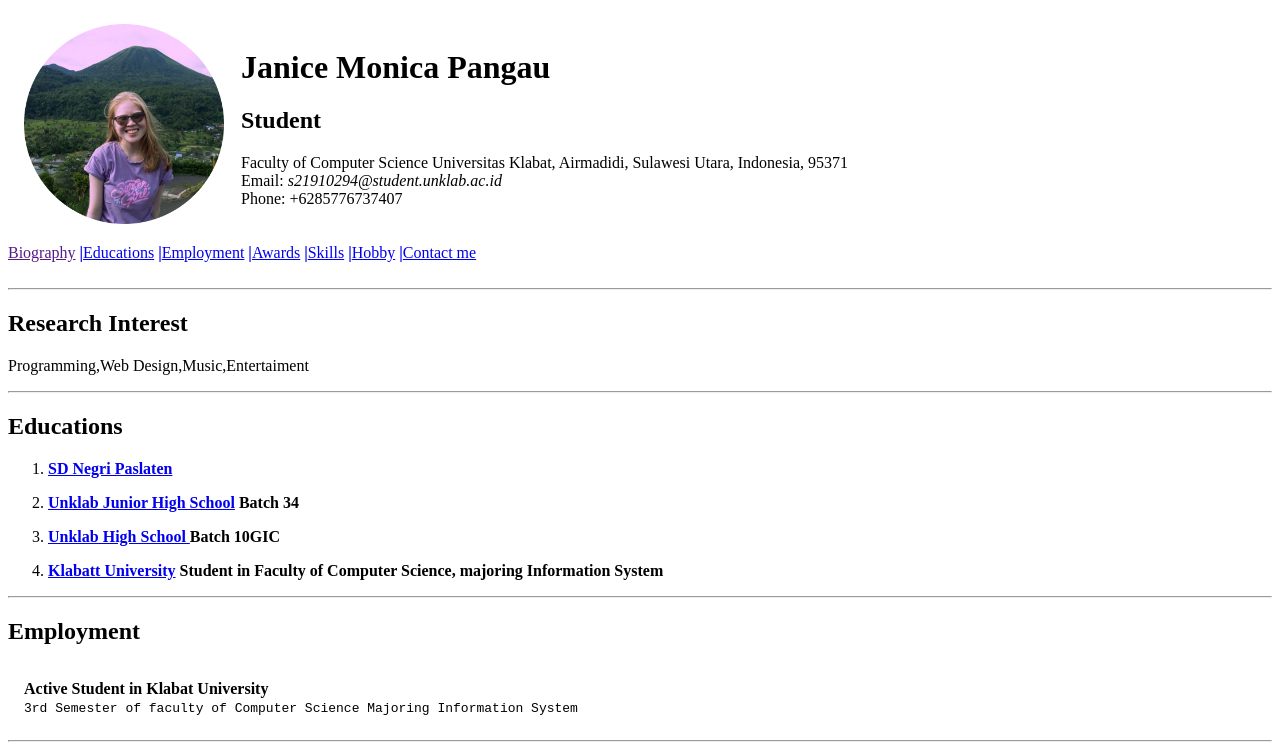
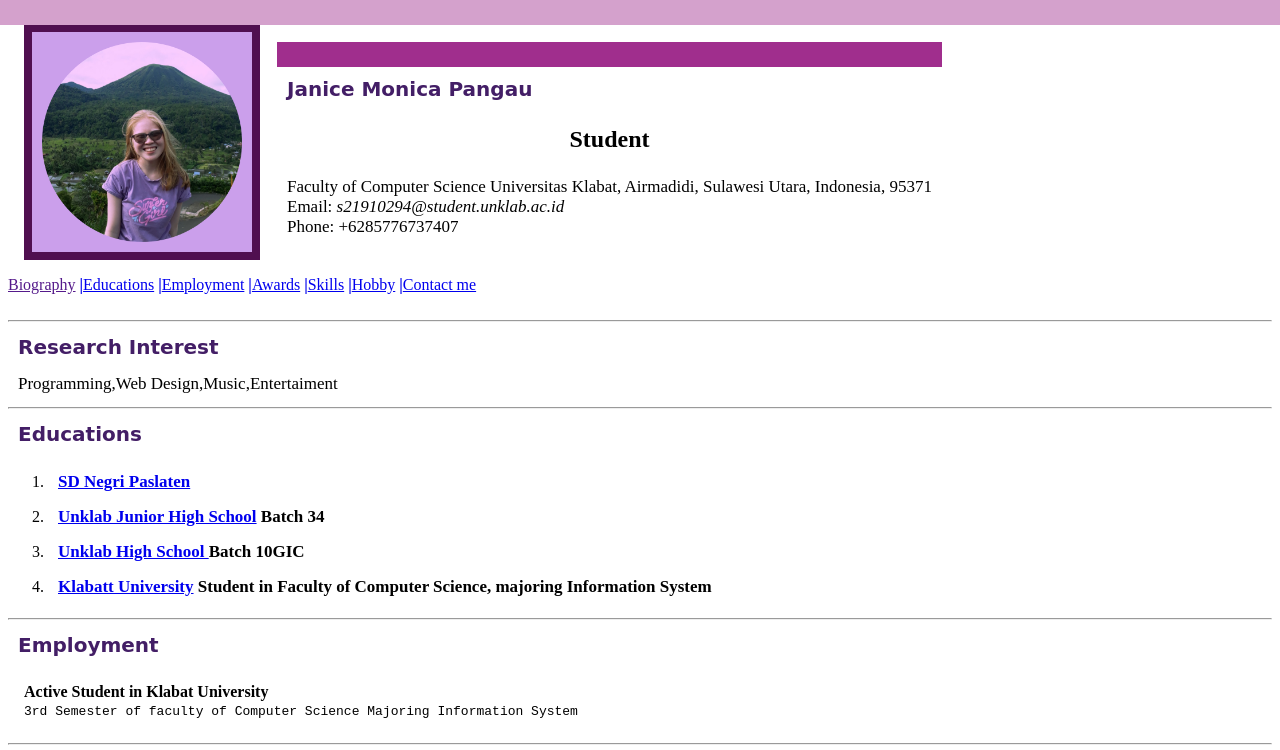
Before and after one commit to JaniceMonicaPangau/CV, a plain HTML site: page index.html in a window 1280 px wide. Shown: the top 750 px of the page. Drawn offline with Linux system fonts and the light colour scheme.

Commit message:
Test 2 Janice Pangau

```diff
--- a/index.html
+++ b/index.html
@@ -4,15 +4,18 @@
     <meta charset="UTF-8">
     <meta name="viewport" content="width=device-width, initial-scale=1.0">
     <title>Ujian 01</title>
+    <link rel="stylesheet" href="style.css">
 </head>
 <body>
     <heading>
         <table cellspacing="15">
             <tr>
                 <td>
-                    <img src="circle-cropped.png" type="profile-picture/png"  alt="profile-picture" height="200" weidth="140"></ing>
+                    <div class="cv2"> </div>
+                    <img class="img" src="circle-cropped.png" type="profile-picture/png"  alt="profile-picture" height="200" weidth="140"></ing>
                 </td>
                 <td>
+                    <div class="cv"> </div>
                     <h1>Janice Monica Pangau</h1>
                     <h2>Student</h2>
                     <p>
@@ -39,6 +42,7 @@
             <section>
                 <hr />
                 <h1>
+                    <div class="Research"> </div>
                     Research Interest
                 </h1>
                 <p>
--- /dev/null
+++ b/style.css
@@ -0,0 +1,110 @@
+#top-container{
+    background-color: darksalmon;
+}
+#bottom-container{
+    background-color: darkslategray;
+}
+div.error{
+    color: rgb(0, 0, 0);
+}
+
+a [href=] {
+    font-size: 25px;
+    text-decoration: fuchsia;
+    text-transform: uppercase;
+}
+
+h1:hover{
+    color: indianred;
+    background-color: rgb(203, 159, 235);
+}
+
+p::selection{
+    background-color:rgb(92, 88, 88) ;
+    color: lawngreen;
+}
+
+strong::selection{
+    background-color:rgb(92, 88, 88) ;
+    color: lawngreen;
+}
+
+i:hover{
+    background-color:rgb(0, 250, 62) ;
+    color: rgb(3, 3, 2);
+}
+
+.img {
+    display: block;
+    background-color:rgb(203, 159, 235);
+    padding: 10px;
+    border: 8px solid rgb(80, 15, 80);
+
+    margin-left: auto;
+    margin-right: auto;
+}
+
+
+h1 {
+    margin: 5px;
+    padding: 5px;
+    font-family: "Give You Glory", cursive;
+    font-size: 20px;
+    text-align: inherit;
+    color: rgb(67, 30, 102);
+}
+h2 {
+    text-align: center;
+}
+
+
+p  {
+    margin: 5px;
+    padding: 5px;
+    font-family : 'Times New Roman', Times, serif ;
+    font-size: 17px;
+}
+
+
+div.cv {
+    margin-bottom: 5px;
+    margin-top: 5px;
+    width: 100%;
+    height: 25px;
+    background-color:rgb(160, 46, 141);
+    position: sticky;
+    left: 0px;
+    top: 0px;
+    z-index: 2;
+}
+
+
+div.cv2 {
+    margin-bottom: 5px;
+    width: 100%;
+    height: 25px;
+    background-color:rgb(212, 161, 204);
+    position: fixed;
+    left: 0px;
+    top: 0px;
+    z-index: 1;
+}
+
+@media screen and (max-width: 900px) {
+    div {
+        text-align: center;
+    }
+    h1 {
+        font-size: 25px;
+    }
+    p {
+        font-size: 16px;
+    }
+}
+@media screen and (min-width : 400px) {
+    img {
+        display:block ;
+        margin-left: auto;
+        margin-right: auto;
+    }
+}
```
